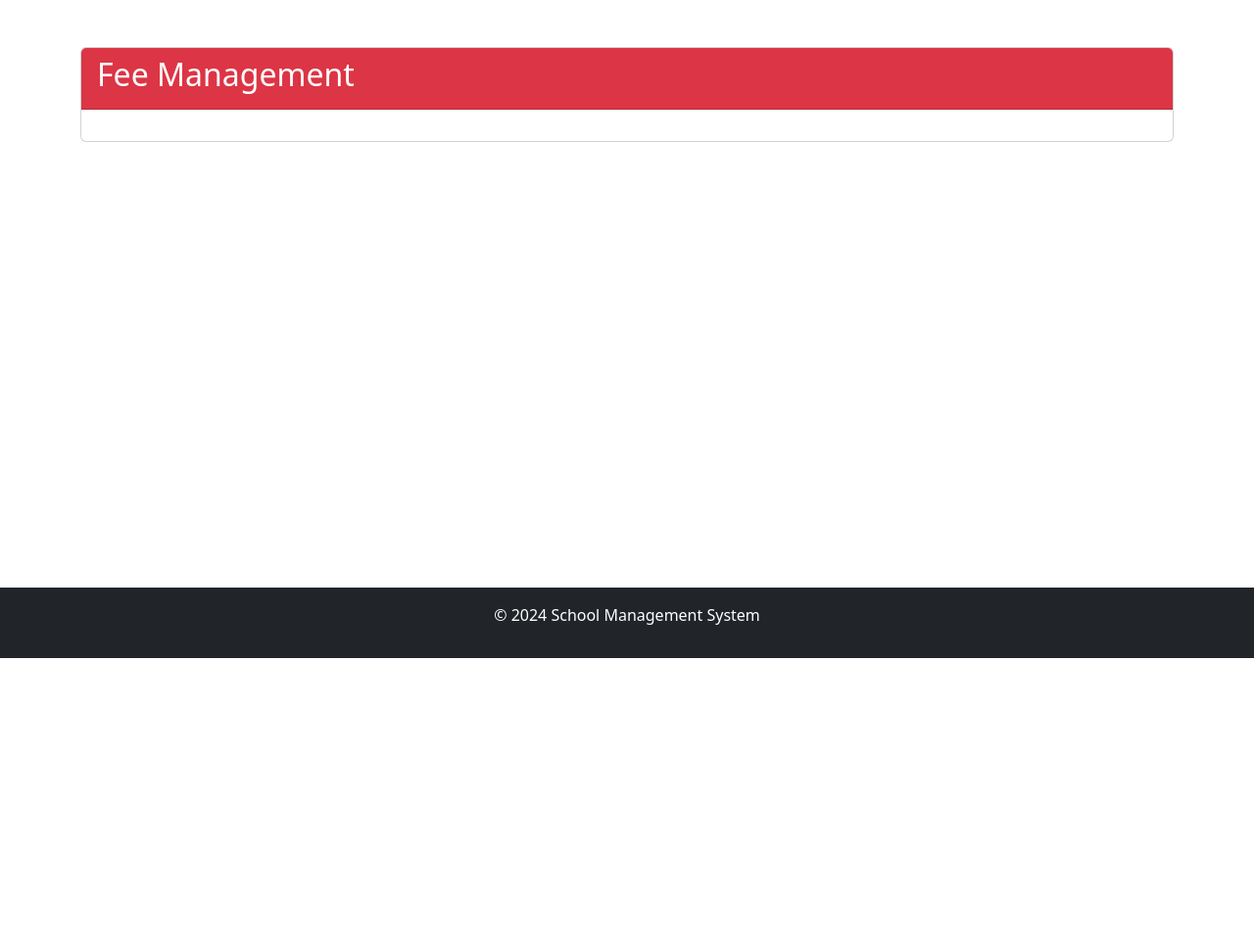
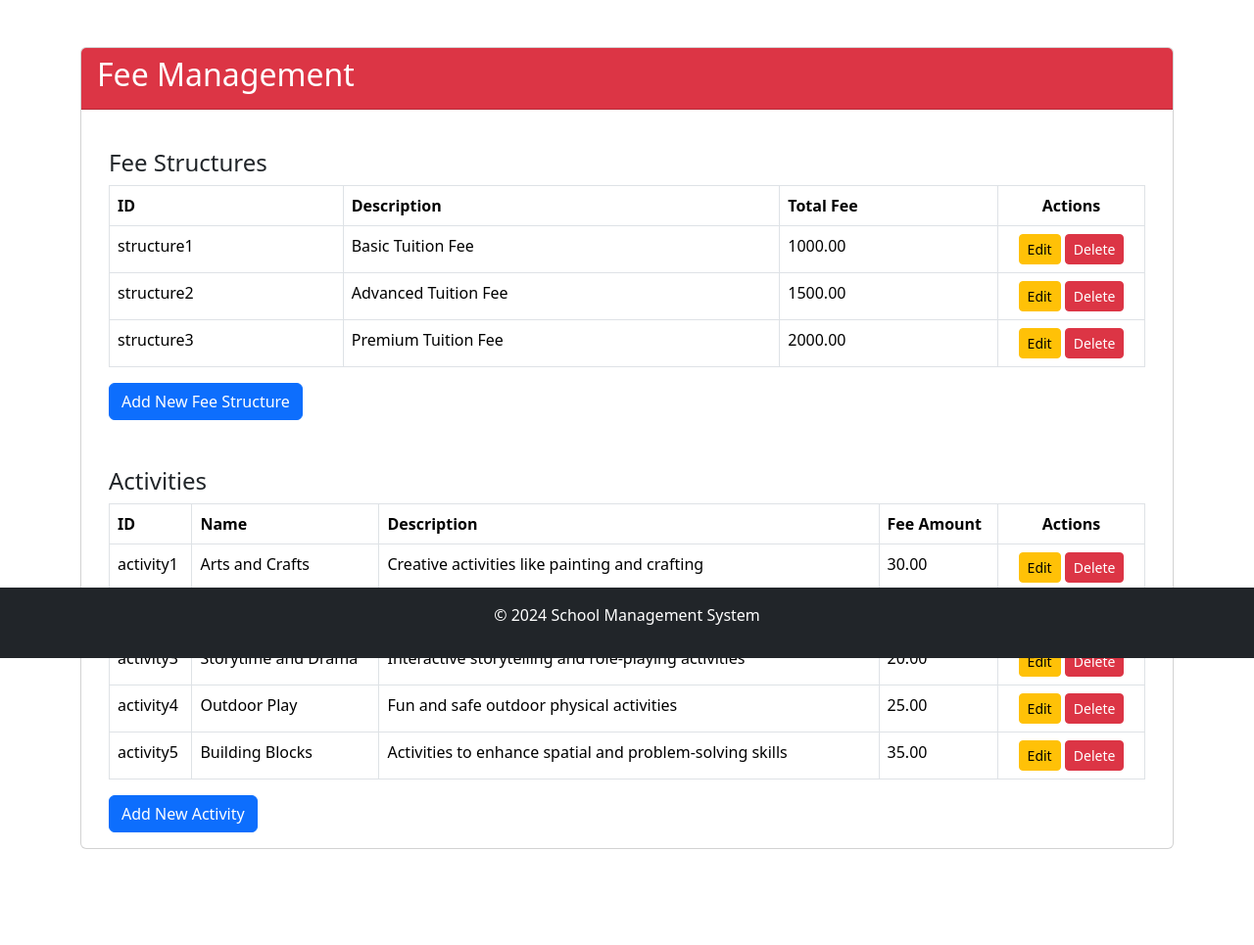
Before and after one commit to djzzlim/Monthly-Fee-Management-System, a Flask app: page /admin/fee_management in a window 1280 px wide. Shown: the part 128-1093 px from the top of the page at 98% size. Before the commit the page ends 800 px from the top, so only its background shows below. Run offline with Flask 3, Linux system fonts and the light colour scheme; a user stored in the database is signed in.

Commit message:
Added fee_management, and added routes in admin_routes

```diff
--- a/app/routes/admin_routes.py
+++ b/app/routes/admin_routes.py
@@ -2,7 +2,7 @@ from flask import Blueprint, render_template, request, redirect, url_for, flash,
 from flask_login import login_required
 from app import db  # Importing db from the app package
 # Import User and Role models from the models module
-from app.models.models import User, Role, Settings, Class, ClassAssignment, ParentStudentRelation
+from app.models.models import User, Role, Settings, Class, ClassAssignment, ParentStudentRelation, FeeStructure, Activity
 from .routes import role_required, app_name
 from sqlalchemy import func
 from datetime import datetime
@@ -162,22 +162,15 @@ def class_assignments():
             return redirect(url_for('admin.class_assignments'))
 
         # Track duplicates
-        duplicates = []
-
-        # Check if a teacher is already assigned to this class
-        existing_teacher_assignment = ClassAssignment.query.filter_by(class_id=class_id).first()
-        if existing_teacher_assignment:
-            # If there is an existing assignment for this class, prevent assigning another teacher
-            flash(f"A teacher is already assigned to class {class_id}.", "warning")
-            return redirect(url_for('admin.class_assignments'))
+        skipped_students = []
 
         # Create ClassAssignment records for each student, checking for duplicates
         for student_id in student_ids:
             # Check if the student is already assigned to any class
             existing_student_assignment = ClassAssignment.query.filter_by(student_id=student_id).first()
             if existing_student_assignment:
-                # If student already assigned to another class, add to duplicates list
-                duplicates.append(f"Student {student_id} is already assigned to a class.")
+                # If student already assigned to a class, add to skipped list
+                skipped_students.append(f"Student {student_id} is already assigned to a class.")
             else:
                 # If no duplicate, create new assignment
                 new_assignment = ClassAssignment(
@@ -190,8 +183,8 @@ def class_assignments():
         # Commit the new assignments to the database
         db.session.commit()
 
-        if duplicates:
-            flash(f"Some assignments were skipped due to existing assignments: {', '.join(duplicates)}", "warning")
+        if skipped_students:
+            flash(f"Some assignments were skipped due to existing assignments: {', '.join(skipped_students)}", "warning")
         else:
             flash("Class Assignment(s) successfully created!", "success")
 
@@ -205,6 +198,7 @@ def class_assignments():
         assignments=assignments,
         app_name=app_name()
     )
+
 
 
 # Route to view parent student (empty for now)
@@ -253,10 +247,132 @@ def parent_student():
 
 # Route to view fee management (empty for now)
 @admin.route('/fee_management')
+@login_required
 @role_required('1')
+def fee_management():
+    # Fetch all fee structures and activities
+    fee_structures = FeeStructure.query.all()
+    activities = Activity.query.all()
+    return render_template('admin/fee_management.html', fee_structures=fee_structures, activities=activities, app_name=app_name())
+
+@admin.route('/add_fee_structure', methods=['GET', 'POST'])
 @login_required
-def fee_management():
-    return render_template('admin/fee_management.html', app_name=app_name())
+@role_required('1')
+def add_fee_structure():
+    if request.method == 'POST':
+        # Handle form submission (creating a new fee structure)
+        description = request.form['description']
+        total_fee = request.form['total_fee']
+        new_fee_structure = FeeStructure(description=description, total_fee=total_fee)
+        db.session.add(new_fee_structure)
+        db.session.commit()
+        flash('Fee Structure Added Successfully!', 'success')
+        return redirect(url_for('admin.fee_management'))
+    return render_template('admin/add_fee_structure.html', app_name=app_name())
+
+@admin.route('/edit_fee_structure/<id>', methods=['GET', 'POST'])
+@login_required
+@role_required('1')
+def edit_fee_structure(id):
+    fee_structure = FeeStructure.query.get(id)
+
+    if not fee_structure:
+        flash('Fee Structure not found!', 'danger')
+        return redirect(url_for('admin.fee_management'))
+
+    # Handle the form submission
+    if request.method == 'POST':
+        fee_structure.description = request.form['description']
+        fee_structure.total_fee = request.form['total_fee']
+        fee_structure.other_field = request.form.get('other_field', '')  # Optional field, handle with .get()
+
+        db.session.commit()
+        flash('Fee Structure updated successfully!', 'success')
+        return redirect(url_for('admin.fee_management'))
+
+    return render_template('admin/edit_fee_structure.html', fee_structure=fee_structure, app_name=app_name())
+
+@admin.route('/update_fee_structure/<id>', methods=['POST'])
+@login_required
+@role_required('1')
+def update_fee_structure(id):
+    # Retrieve the FeeStructure object from the database
+    fee_structure = FeeStructure.query.get(id)
+
+    if fee_structure:
+        # Update the fields with the new values from the form
+        fee_structure.description = request.form['description']
+        fee_structure.total_fee = request.form['total_fee']
+
+        # Commit the changes to the database
+        db.session.commit()
+
+        # Flash a success message
+        flash('Fee Structure Updated Successfully!', 'success')
+    else:
+        flash('Fee Structure not found.', 'danger')
+
+    # Redirect to the fee management page after updating
+    return redirect(url_for('admin.fee_management'))
+
+# Fee Structure: Delete
+@admin.route('/delete_fee_structure/<id>')
+@login_required
+@role_required('1')
+def delete_fee_structure(id):
+    fee_structure = FeeStructure.query.get(id)
+    db.session.delete(fee_structure)
+    db.session.commit()
+    flash('Fee Structure Deleted Successfully!', 'success')
+    return redirect(url_for('admin.fee_management'))
+
+# Activity: Add
+@admin.route('/add_activity', methods=['GET', 'POST'])
+@login_required
+@role_required('1')
+def add_activity():
+    if request.method == 'POST':
+        name = request.form['name']
+        description = request.form['description']
+        fee_amount = request.form['fee_amount']
+
+        new_activity = Activity(
+            activity_id=str(uuid.uuid4()),
+            name=name,
+            description=description,
+            fee_amount=fee_amount
+        )
+        db.session.add(new_activity)
+        db.session.commit()
+        flash('Activity Added Successfully!', 'success')
+        return redirect(url_for('admin.fee_management'))
+    return render_template('admin/add_activity.html', app_name=app_name())
+
+# Activity: Edit
+@admin.route('/edit_activity/<id>', methods=['GET', 'POST'])
+@login_required
+@role_required('1')
+def edit_activity(id):
+    activity = Activity.query.get(id)
+    if request.method == 'POST':
+        activity.name = request.form['activity_name']
+        activity.description = request.form['description']
+        activity.fee_amount = request.form['fee_amount']
+        db.session.commit()
+        flash('Activity Updated Successfully!', 'success')
+        return redirect(url_for('admin.fee_management'))
+    return render_template('admin/edit_activity.html', activity=activity, app_name=app_name())
+
+# Activity: Delete
+@admin.route('/delete_activity/<id>')
+@login_required
+@role_required('1')
+def delete_activity(id):
+    activity = Activity.query.get(id)
+    db.session.delete(activity)
+    db.session.commit()
+    flash('Activity Deleted Successfully!', 'success')
+    return redirect(url_for('admin.fee_management'))
 
 # Route to add a new user
 @admin.route('/add_user', methods=['GET', 'POST'])
--- a/app/templates/admin/fee_management.html
+++ b/app/templates/admin/fee_management.html
@@ -1,4 +1,86 @@
-{% extends "share/dashboard.html" %} {% block title %}Fee Management{% endblock %}
-{% block card_header %}bg-danger{% endblock %} {% block card_title %}Fee Management{% endblock %} {% block card_content %}
+{% extends "share/dashboard.html" %}
+{% block title %}Fee Management{% endblock %}
+{% block card_header %}bg-danger{% endblock %}
+{% block card_title %}Fee Management{% endblock %}
+{% block card_content %}
+
+{% with messages = get_flashed_messages() %}
+    {% if messages %}
+        <div class="alert alert-info">
+            {% for message in messages %}
+                <p>{{ message }}</p>
+            {% endfor %}
+        </div>
+    {% endif %}
+{% endwith %}
+
+<div class="container mt-4">
+
+    <h4>Fee Structures</h4>
+    <table class="table table-bordered">
+        <thead>
+            <tr>
+                <th>ID</th>
+                <th>Description</th>
+                <th>Total Fee</th>
+                <th class="actions-column">Actions</th> <!-- Apply same class for styling -->
+            </tr>
+        </thead>
+        <tbody>
+            {% for fee in fee_structures %}
+            <tr>
+                <td>{{ fee.structure_id }}</td>
+                <td>{{ fee.description }}</td>
+                <td>{{ fee.total_fee }}</td>
+                <td class="actions-column">
+                    <a href="{{ url_for('admin.edit_fee_structure', id=fee.structure_id) }}" class="btn btn-sm btn-warning">Edit</a>
+                    <a href="{{ url_for('admin.delete_fee_structure', id=fee.structure_id) }}" class="btn btn-sm btn-danger">Delete</a>
+                </td>
+            </tr>
+            {% endfor %}
+        </tbody>
+    </table>
+
+    <a href="{{ url_for('admin.add_fee_structure') }}" class="btn btn-primary">Add New Fee Structure</a>
+
+    <h4 class="mt-5">Activities</h4>
+    <table class="table table-bordered">
+        <thead>
+            <tr>
+                <th>ID</th>
+                <th>Name</th>
+                <th>Description</th>
+                <th>Fee Amount</th>
+                <th class="actions-column">Actions</th> <!-- Apply the same class for styling -->
+            </tr>
+        </thead>
+        <tbody>
+            {% for activity in activities %}
+            <tr>
+                <td>{{ activity.activity_id }}</td>
+                <td>{{ activity.name }}</td>
+                <td>{{ activity.description }}</td>
+                <td>{{ activity.fee_amount }}</td>
+                <td class="actions-column">
+                    <a href="{{ url_for('admin.edit_activity', id=activity.activity_id) }}" class="btn btn-sm btn-warning">Edit</a>
+                    <a href="{{ url_for('admin.delete_activity', id=activity.activity_id) }}" class="btn btn-sm btn-danger">Delete</a>
+                </td>
+            </tr>
+            {% endfor %}
+        </tbody>
+    </table>
+
+    <a href="{{ url_for('admin.add_activity') }}" class="btn btn-primary">Add New Activity</a>
+
+</div>
+
+{% block custom_styles %}
+<style>
+    .actions-column {
+        width: 150px; /* Set the same fixed width for both columns */
+        text-align: center; /* Align the buttons to the center */
+    }
+</style>
+{% endblock %}
 
 {% endblock %}
```
Also changed, not shown: app/templates/admin/add_activity.html (added, +25 -0 lines), app/templates/admin/add_fee_structure.html (added, +23 -0 lines), app/templates/admin/edit_activity.html (added, +28 -0 lines), app/templates/admin/edit_fee_structure.html (added, +31 -0 lines), instance/db.sqlite3.
